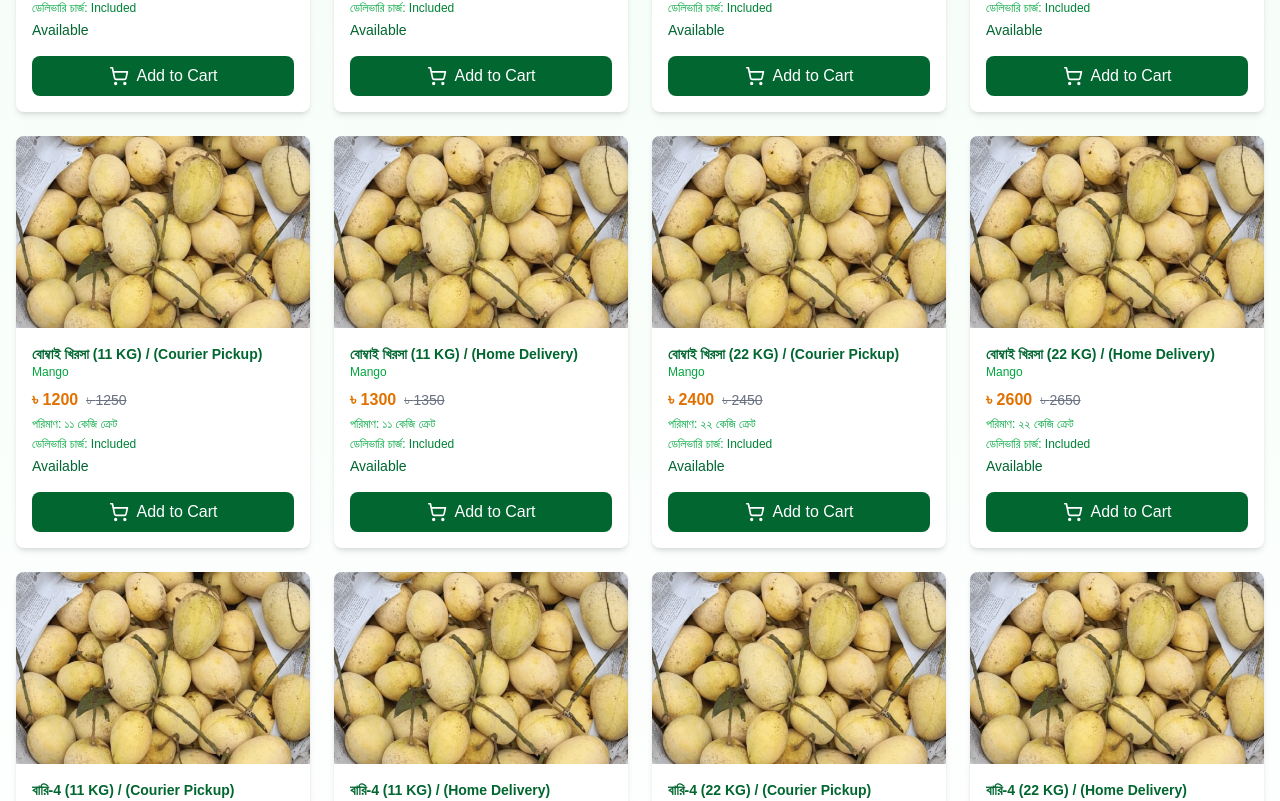
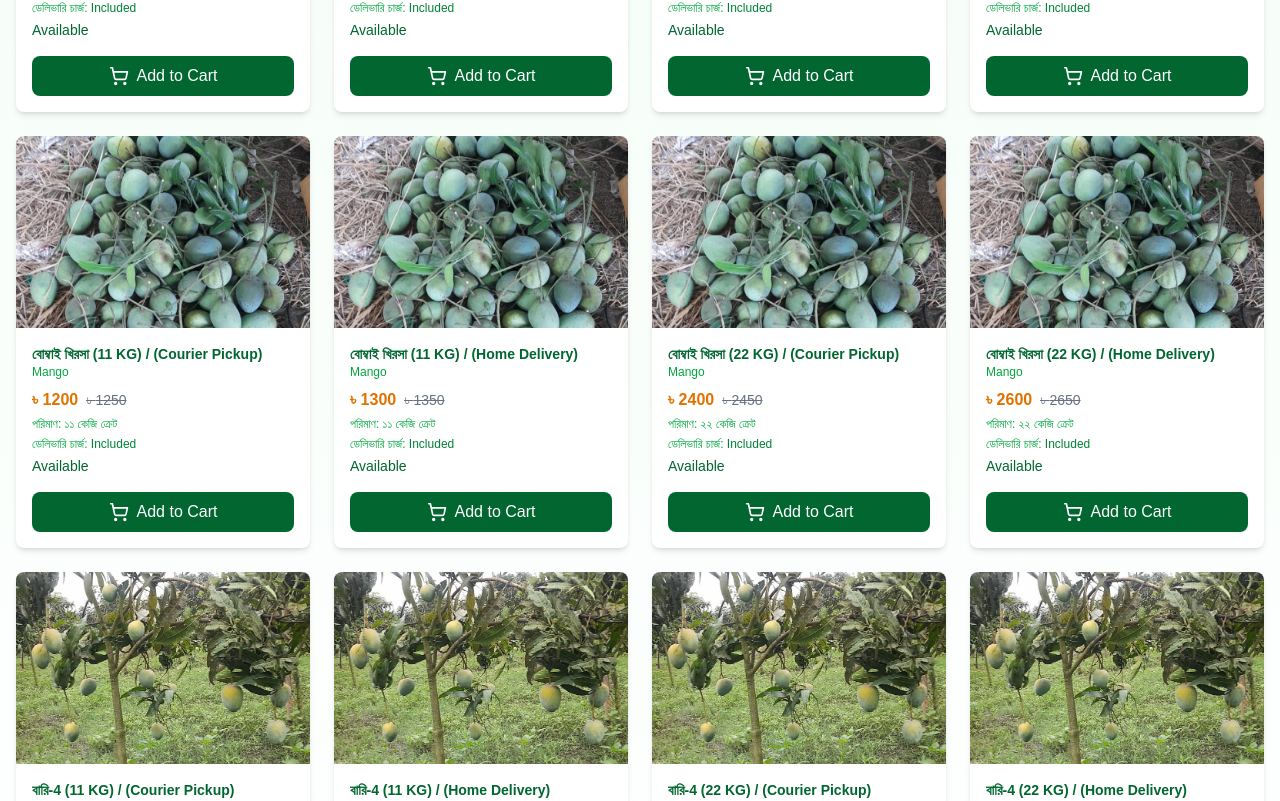
Before and after one commit to HubJourney123/ahnaf-farming-frontend, a Next.js app: page / in a window 1280 px wide. Shown: the part 2194-2995 px from the top of the page. Built offline with nearby package versions, Linux system fonts and the light colour scheme.

Commit message:
Update products.js

```diff
--- a/src/data/products.js
+++ b/src/data/products.js
@@ -366,7 +366,7 @@ const products = [
     en:'(Courier Pickup)',
     category: 'Mango',
     price: 1200,
-    image: '/mango/fazli.png',
+    image: '/mango/bombay-khirsha.jpeg',
     details: 'আমের সাইজ প্রতি ২০ কেজিতে প্রায় ৫০-৬০ পিস হয়ে থাকে। গাছ এবং এলাকা ভেদে সামান্য কম বেশি হতে পারে। তবে আম গুলো ফ্রেশ এবং সুস্বাদু। Excellent Quality',
     availability: 'available',
     পরিমাণ: '১১ কেজি ক্রেট',
@@ -378,7 +378,7 @@ const products = [
     en:'(Home Delivery)',
     category: 'Mango',
     price: 1300,
-    image: '/mango/fazli.png',
+    image: '/mango/bombay-khirsha.jpeg',
     details: 'আমের সাইজ প্রতি ২০ কেজিতে প্রায় ৫০-৬০ পিস হয়ে থাকে। গাছ এবং এলাকা ভেদে সামান্য কম বেশি হতে পারে। তবে আম গুলো ফ্রেশ এবং সুস্বাদু। Excellent Quality',
     availability: 'available',
     পরিমাণ: '১১ কেজি ক্রেট',
@@ -390,7 +390,7 @@ const products = [
     en:'(Courier Pickup)',
     category: 'Mango',
     price: 2400,
-    image: '/mango/fazli.png',
+    image: '/mango/bombay-khirsha.jpeg',
     details: 'আমের সাইজ প্রতি ২০ কেজিতে প্রায় ৫০-৬০ পিস হয়ে থাকে। গাছ এবং এলাকা ভেদে সামান্য কম বেশি হতে পারে। তবে আম গুলো ফ্রেশ এবং সুস্বাদু। Excellent Quality. নোট: প্রচন্ড গরমের কারণে বা কুরিয়ারে পরিবহণের সময় ৫-১০% আম হয়ত নষ্ট হতে পারে। এটা স্বাভাবিক। কিন্তু যদি ১৫% বা বেশি আম নষ্ট হয় তাহলে রাগারাগি না করে ছবিসহ বিষয়টা অবগত করার অনুরোধ রইল। আলোচনার মাধ্যমে অবশ্যই সমাধান করা হবে',
     availability: 'available',
     পরিমাণ: '২২ কেজি ক্রেট',
@@ -402,7 +402,7 @@ const products = [
     en:'(Home Delivery)',
     category: 'Mango',
     price: 2600,
-    image: '/mango/fazli.png',
+    image: '/mango/bombay-khirsha.jpeg',
     details: 'আমের সাইজ প্রতি ২০ কেজিতে প্রায় ৫০-৬০ পিস হয়ে থাকে। গাছ এবং এলাকা ভেদে সামান্য কম বেশি হতে পারে। তবে আম গুলো ফ্রেশ এবং সুস্বাদু। Excellent Quality. নোট: প্রচন্ড গরমের কারণে বা কুরিয়ারে পরিবহণের সময় ৫-১০% আম হয়ত নষ্ট হতে পারে। এটা স্বাভাবিক। কিন্তু যদি ১৫% বা বেশি আম নষ্ট হয় তাহলে রাগারাগি না করে ছবিসহ বিষয়টা অবগত করার অনুরোধ রইল। আলোচনার মাধ্যমে অবশ্যই সমাধান করা হবে',
     availability: 'available',
     পরিমাণ: '২২ কেজি ক্রেট',
@@ -414,7 +414,7 @@ const products = [
     en:'(Courier Pickup)',
     category: 'Mango',
     price: 1200,
-    image: '/mango/fazli.png',
+    image: '/mango/bari4.jpeg',
     details: 'আমের সাইজ প্রতি ২০ কেজিতে প্রায় ৫০-৬০ পিস হয়ে থাকে। গাছ এবং এলাকা ভেদে সামান্য কম বেশি হতে পারে। তবে আম গুলো ফ্রেশ এবং সুস্বাদু। Excellent Quality',
     availability: 'available',
     পরিমাণ: '১১ কেজি ক্রেট',
@@ -426,7 +426,7 @@ const products = [
     en:'(Home Delivery)',
     category: 'Mango',
     price: 1300,
-    image: '/mango/fazli.png',
+    image: '/mango/bari4.jpeg',
     details: 'আমের সাইজ প্রতি ২০ কেজিতে প্রায় ৫০-৬০ পিস হয়ে থাকে। গাছ এবং এলাকা ভেদে সামান্য কম বেশি হতে পারে। তবে আম গুলো ফ্রেশ এবং সুস্বাদু। Excellent Quality',
     availability: 'available',
     পরিমাণ: '১১ কেজি ক্রেট',
@@ -438,7 +438,7 @@ const products = [
     en:'(Courier Pickup)',
     category: 'Mango',
     price: 2400,
-    image: '/mango/fazli.png',
+    image: '/mango/bari4.jpeg',
     details: 'আমের সাইজ প্রতি ২০ কেজিতে প্রায় ৫০-৬০ পিস হয়ে থাকে। গাছ এবং এলাকা ভেদে সামান্য কম বেশি হতে পারে। তবে আম গুলো ফ্রেশ এবং সুস্বাদু। Excellent Quality. নোট: প্রচন্ড গরমের কারণে বা কুরিয়ারে পরিবহণের সময় ৫-১০% আম হয়ত নষ্ট হতে পারে। এটা স্বাভাবিক। কিন্তু যদি ১৫% বা বেশি আম নষ্ট হয় তাহলে রাগারাগি না করে ছবিসহ বিষয়টা অবগত করার অনুরোধ রইল। আলোচনার মাধ্যমে অবশ্যই সমাধান করা হবে',
     availability: 'available',
     পরিমাণ: '২২ কেজি ক্রেট',
@@ -450,7 +450,7 @@ const products = [
     en:'(Home Delivery)',
     category: 'Mango',
     price: 2600,
-    image: '/mango/fazli.png',
+    image: '/mango/bari4.jpeg',
     details: 'আমের সাইজ প্রতি ২০ কেজিতে প্রায় ৫০-৬০ পিস হয়ে থাকে। গাছ এবং এলাকা ভেদে সামান্য কম বেশি হতে পারে। তবে আম গুলো ফ্রেশ এবং সুস্বাদু। Excellent Quality. নোট: প্রচন্ড গরমের কারণে বা কুরিয়ারে পরিবহণের সময় ৫-১০% আম হয়ত নষ্ট হতে পারে। এটা স্বাভাবিক। কিন্তু যদি ১৫% বা বেশি আম নষ্ট হয় তাহলে রাগারাগি না করে ছবিসহ বিষয়টা অবগত করার অনুরোধ রইল। আলোচনার মাধ্যমে অবশ্যই সমাধান করা হবে',
     availability: 'available',
     পরিমাণ: '২২ কেজি ক্রেট',
```
